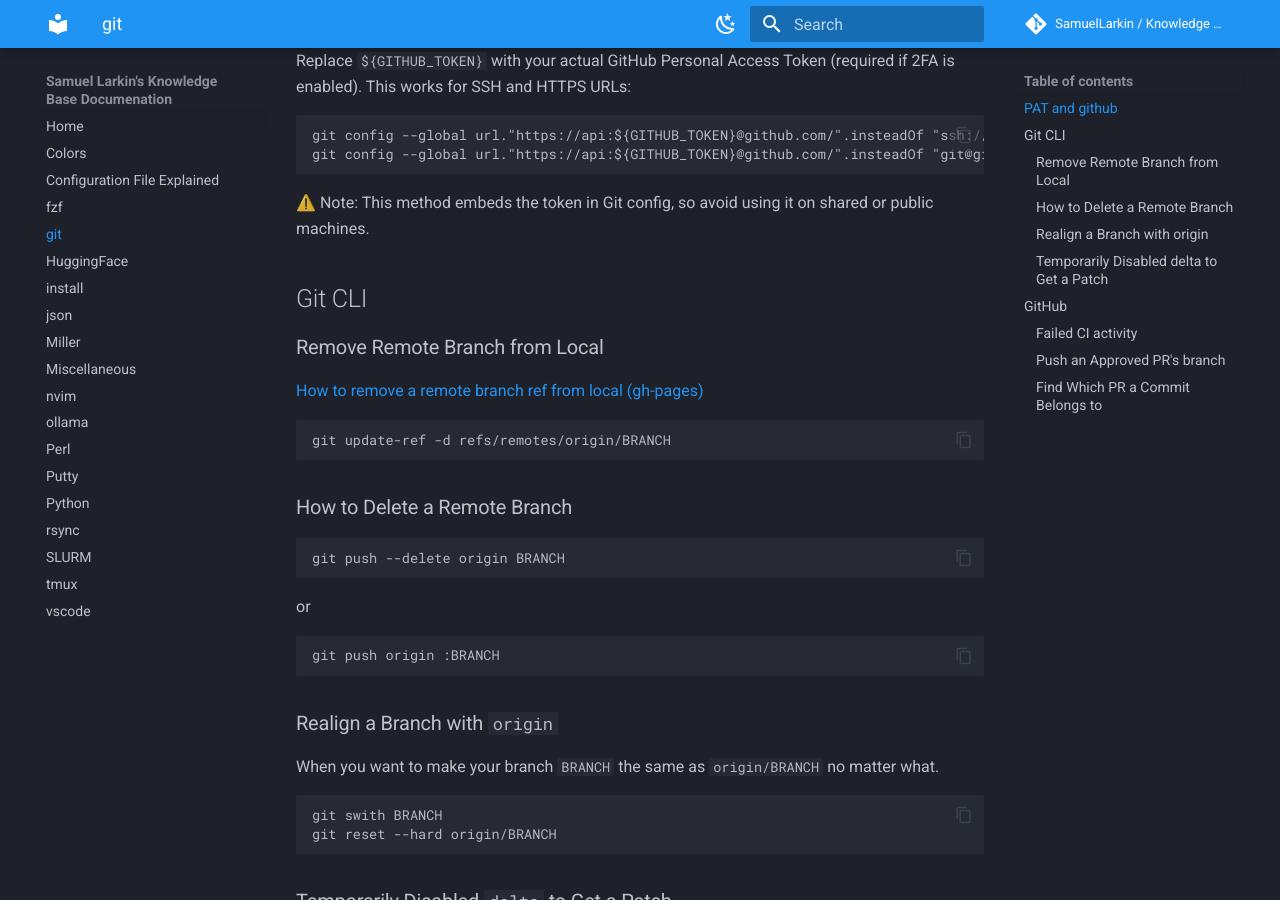
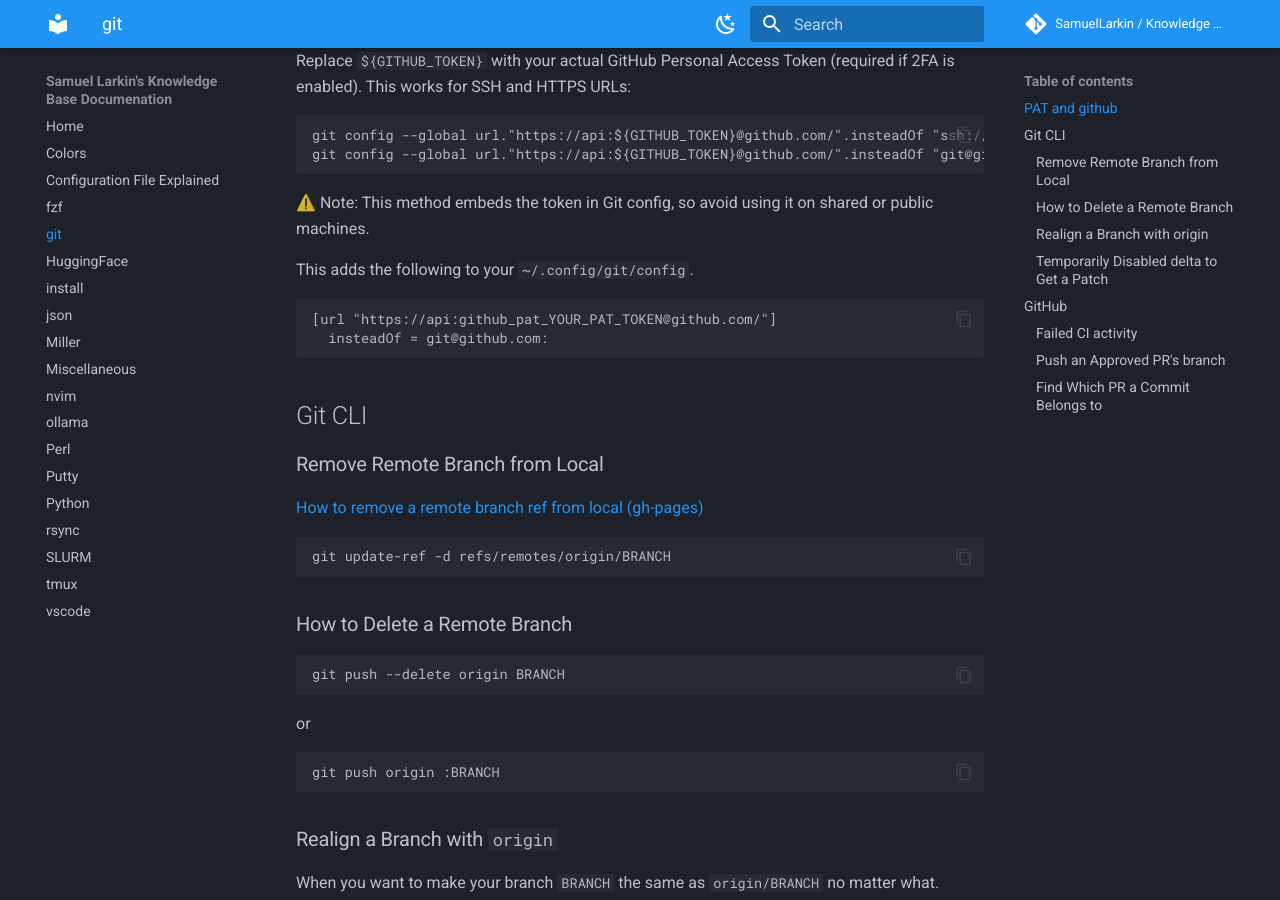
Before and after one commit to SamuelLarkin/kb, an MkDocs documentation site: the page built from docs/git.md, in a window 1280 px wide and 900 px high, scrolled down 373 px. Built offline with MkDocs 1.6.1 and Material for MkDocs 9.7.7, drawn with Linux system fonts in a browser that asks for light colours; comment, search, counter and statistics services are not loaded; the version menu is left out.

Commit message:
docs(git): what gets added to you git config to use url instead of ssh

````diff
--- a/docs/git.md
+++ b/docs/git.md
@@ -20,6 +20,13 @@ git config --global url."https://api:${GITHUB_TOKEN}@github.com/".insteadOf "git
 ```
 
 ⚠️ Note: This method embeds the token in Git config, so avoid using it on shared or public machines.
+
+This adds the following to your `~/.config/git/config`.
+
+```
+[url "https://api:github_pat_YOUR_PAT_TOKEN@github.com/"]
+  insteadOf = git@github.com:
+```
 
 ## Git CLI
 
````
